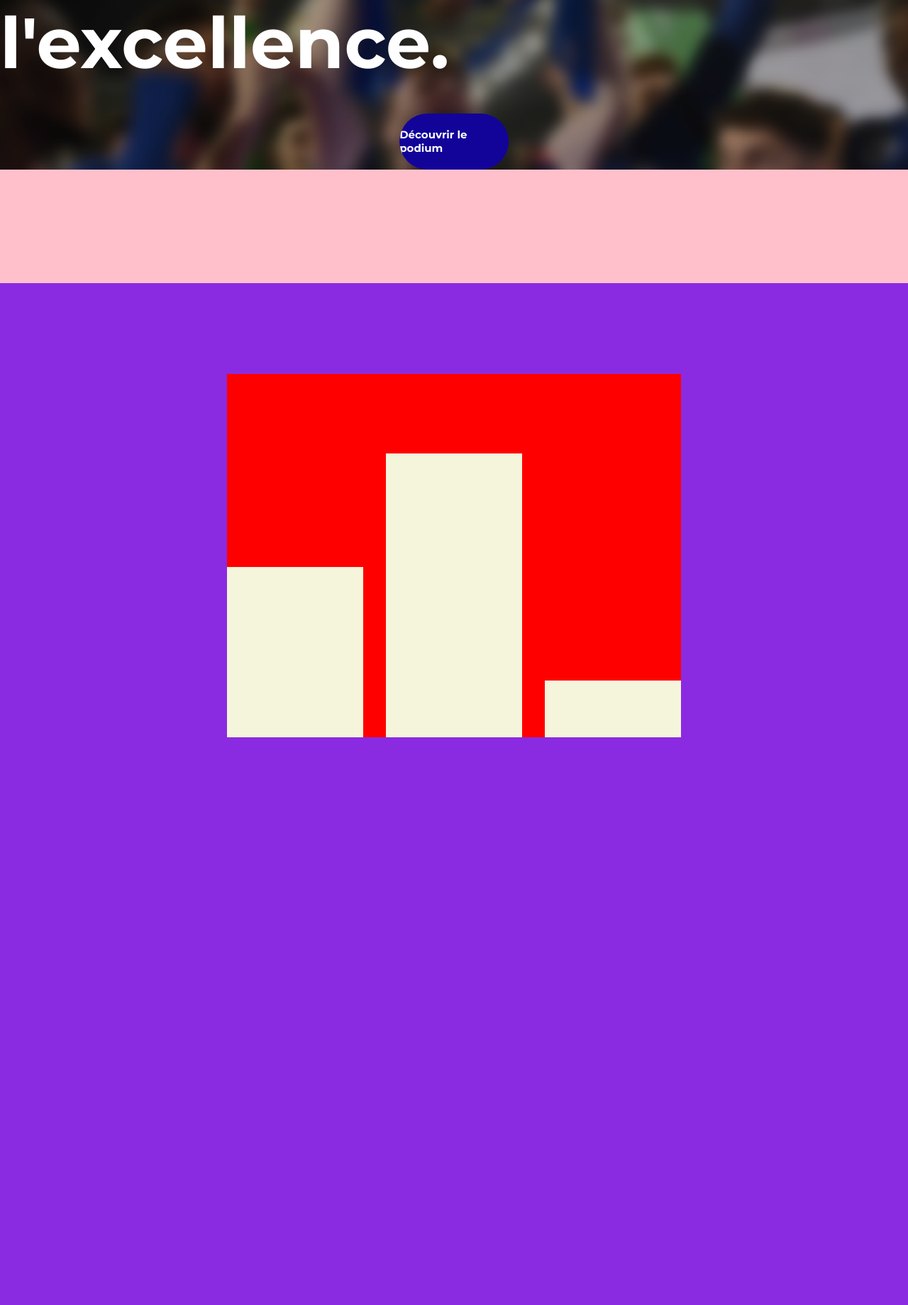
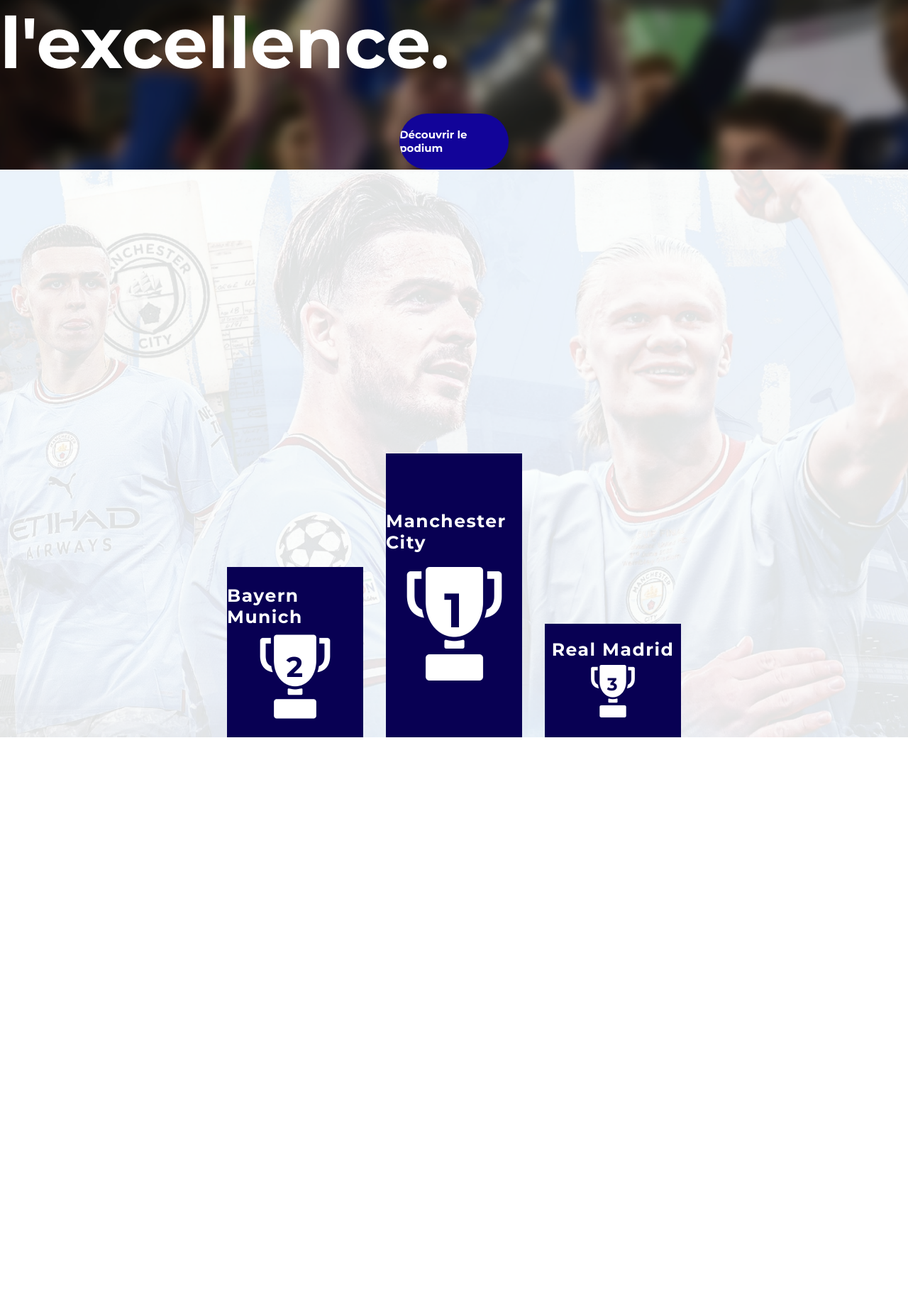
Before and after one commit to mrn21263/Clubprime, a PHP site: page / in a window 1280 px wide. Shown: the part 321-2160 px from the top of the page at 71% size. Before the commit the page ends 1360 px from the top, so only its background shows below. Run offline with PHP 8.4, Linux system fonts and the light colour scheme.

Commit message:
podium ok

```diff
--- a/css/style.css
+++ b/css/style.css
@@ -128,7 +128,7 @@
   .podium{
     height: 100svh;
     width: 100vw;
-    background-image: url(../ressources/imagespage1/mancity.png);
+    background-image: url(../ressources/imagespage1/imageequipe/mancity.png);
     background-size: cover;
     background-repeat: no-repeat;
     background-position: center;
@@ -137,13 +137,11 @@
   .podium .date{
     height: 20svh;
     width: 100vw;
-    background-color: pink;
   }
 
   .podium .place{
     height: 80svh;
     width: 100vw;
-    background-color: blueviolet;
     display: flex;
     justify-content: center;
     align-items: flex-end;
@@ -152,7 +150,6 @@
   .ranked{
     height: 80%;
     width: 50%;
-    background-color: red;
     display: flex;
     justify-content: space-between;
     align-items: flex-end;
@@ -164,14 +161,105 @@
     background-color: beige;
   }
 
-  .deux{
-    height: 30svh;
-  }
 
   .un{
     height: 50svh;
+    background-color: #080053;
+    color: white;
+    display: flex;
+    align-items: center;
+    justify-content: center;
+    flex-direction: column;
+    color: #FFF;
+    font-size: 25px;
+    font-weight: 700;
+    letter-spacing: 1.5px;
+  }
+
+  .deux{
+    height: 30svh;
+    background-color: #080053;
+    color: white;
+    display: flex;
+    align-items: center;
+    justify-content: center;
+    flex-direction: column;
+    color: #FFF;
+    font-size: 25px;
+    font-weight: 700;
+    letter-spacing: 1.5px;
   }
 
   .trois{
-    height: 10svh;
+    height: 20svh;
+    background-color: #080053;
+    color: white;
+    display: flex;
+    align-items: center;
+    justify-content: center;
+    flex-direction: column;
+    color: #FFF;
+    font-size: 25px;
+    font-weight: 700;
+    letter-spacing: 1.5px;
   }
+
+  .coupe1{
+    height: 20svh;
+    width: 100%;
+    background-image: url(../ressources/trophee/tropheeblanc1.png);
+    background-repeat: no-repeat;
+    background-position: center;
+    display: flex;
+    align-items: center;
+    justify-content: center;
+    color: #080053;
+    font-size: 68px;
+    font-weight: 700;
+    letter-spacing: 1.5px;
+    margin-top: 10%;
+  }
+
+  .coupe1 p{
+    margin-bottom: 20%;
+  }
+
+  .coupe2{
+    height: 15svh;
+    width: 100%;
+    background-image: url(../ressources/trophee/trophee2.png);
+    background-repeat: no-repeat;
+    background-position: center;
+    display: flex;
+    align-items: center;
+    justify-content: center;
+    color: #080053;
+    font-size: 40px;
+    font-weight: 700;
+    letter-spacing: 1.5px;
+    margin-top: 5%;
+  }
+
+  .coupe2 p{
+    margin-bottom: 15%;
+  }
+
+  .coupe3{
+    height: 11svh;
+    width: 100%;
+    background-image: url(../ressources/trophee/tropheeblanc3.png);
+    background-repeat: no-repeat;
+    background-position: center;
+    display: flex;
+    align-items: center;
+    justify-content: center;
+    color: #080053;
+    font-size: 25px;
+    font-weight: 700;
+    letter-spacing: 1.5px;
+
+  }
+
+  .coupe3 p{
+    margin-bottom: 10%;
+  }
--- a/index.php
+++ b/index.php
@@ -12,7 +12,7 @@
 <body>
     <div class="accueil">
         <div class="navbar">
-        <img class="logo" src="./ressources/imagespage1/Background.png" alt="Logo">
+        <img class="logo" src="./ressources/imagespage1/logo.png" alt="Logo">
             <nav>
                 <a class="acc" href="#">Accueil</a>
                 <a href="#">Podium</a>
@@ -35,16 +35,32 @@
         <div class="place">
             <div class="ranked">
                 <div class="deux">
-
+                    <p>Bayern Munich</p>
+                    <div class="coupe2">
+                        <p>2</p>
+                    </div>
                 </div>
                 <div class="un">
-
+                    <p>Manchester City</p>
+                    <div class="coupe1">
+                        <p>1</p>
+                    </div>
                 </div>
                 <div class="trois">
-
+                    <p>Real Madrid</p>
+                    <div class="coupe3">
+                        <p>3</p>
+                    </div>
                 </div>
             </div>
         </div>
     </div>
+    <div class="test">
+        <style>
+        .test{
+            height:100vh;
+        }
+        </style>
+    </div>
 </body>
 </html>
```
Also changed, not shown: ressources/imagespage1/imageequipe/mancity.png (renamed from ressources/imagespage1/mancity.png), ressources/imagespage1/logo.png (renamed from ressources/imagespage1/Background.png), ressources/trophee/trophee2.png (added), ressources/trophee/tropheeblanc1.png (added), ressources/trophee/tropheeblanc3.png (added).
